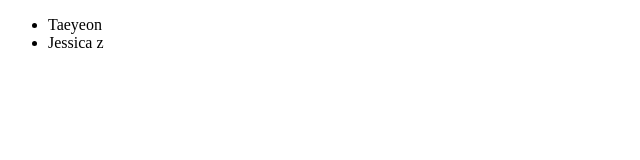
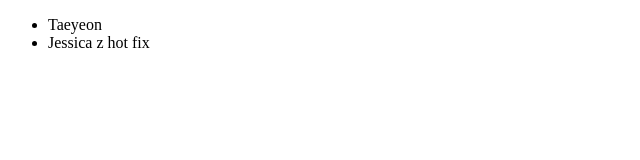
Before and after one commit to xhsiow/testGit, a plain HTML site: page index.html in a window 1280 px wide. Shown: the full height of the page, 0-640 px from the left. Drawn offline with Linux system fonts and the light colour scheme.

Commit message:
added hot fix

```diff
--- a/index.html
+++ b/index.html
@@ -9,7 +9,7 @@
 		<ul>
 			<!-- random comment 2-->
 			<li>Taeyeon</li>
-			<li>Jessica z</li>
+			<li>Jessica z hot fix</li>
 		</ul>
 	</div>
 </body>
```
